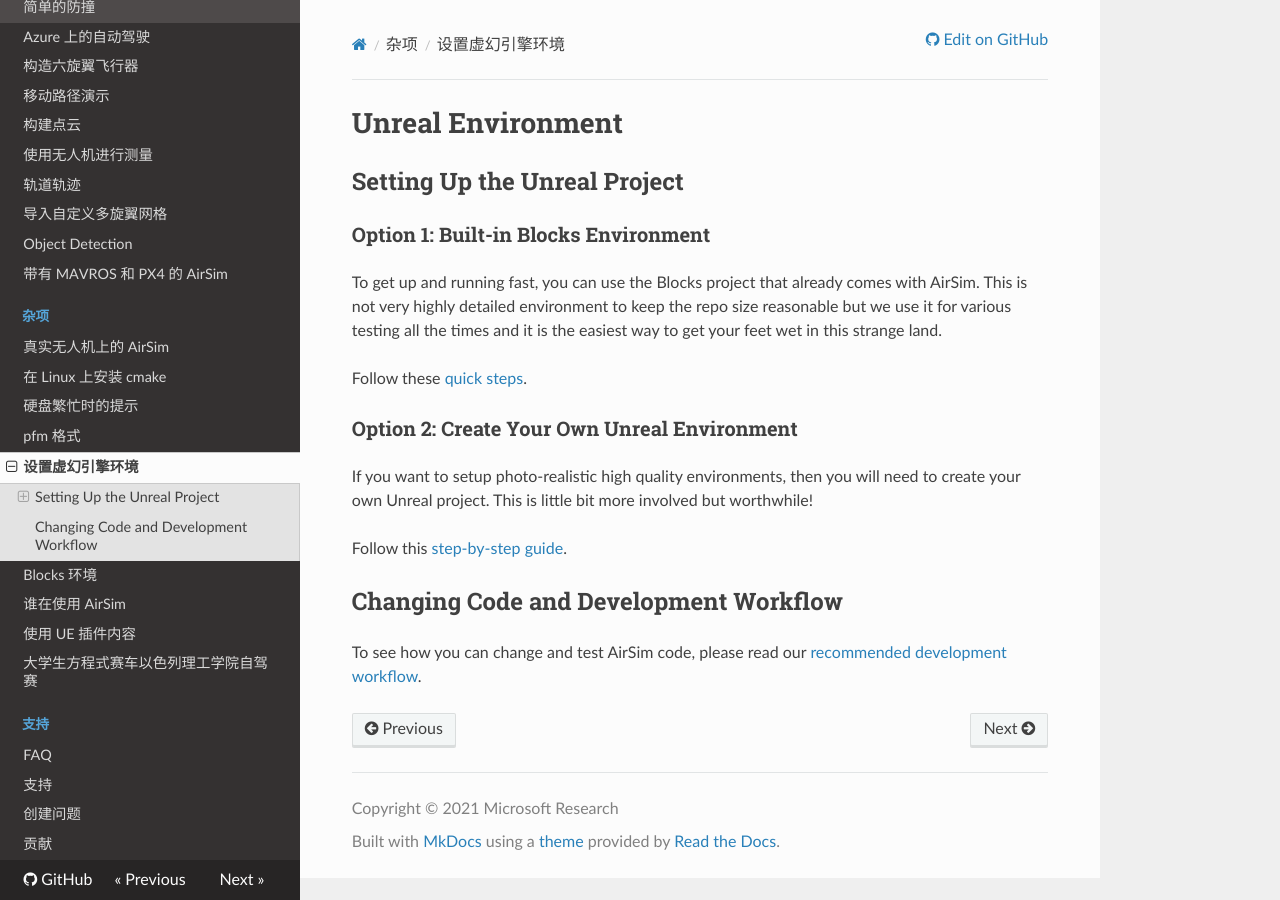
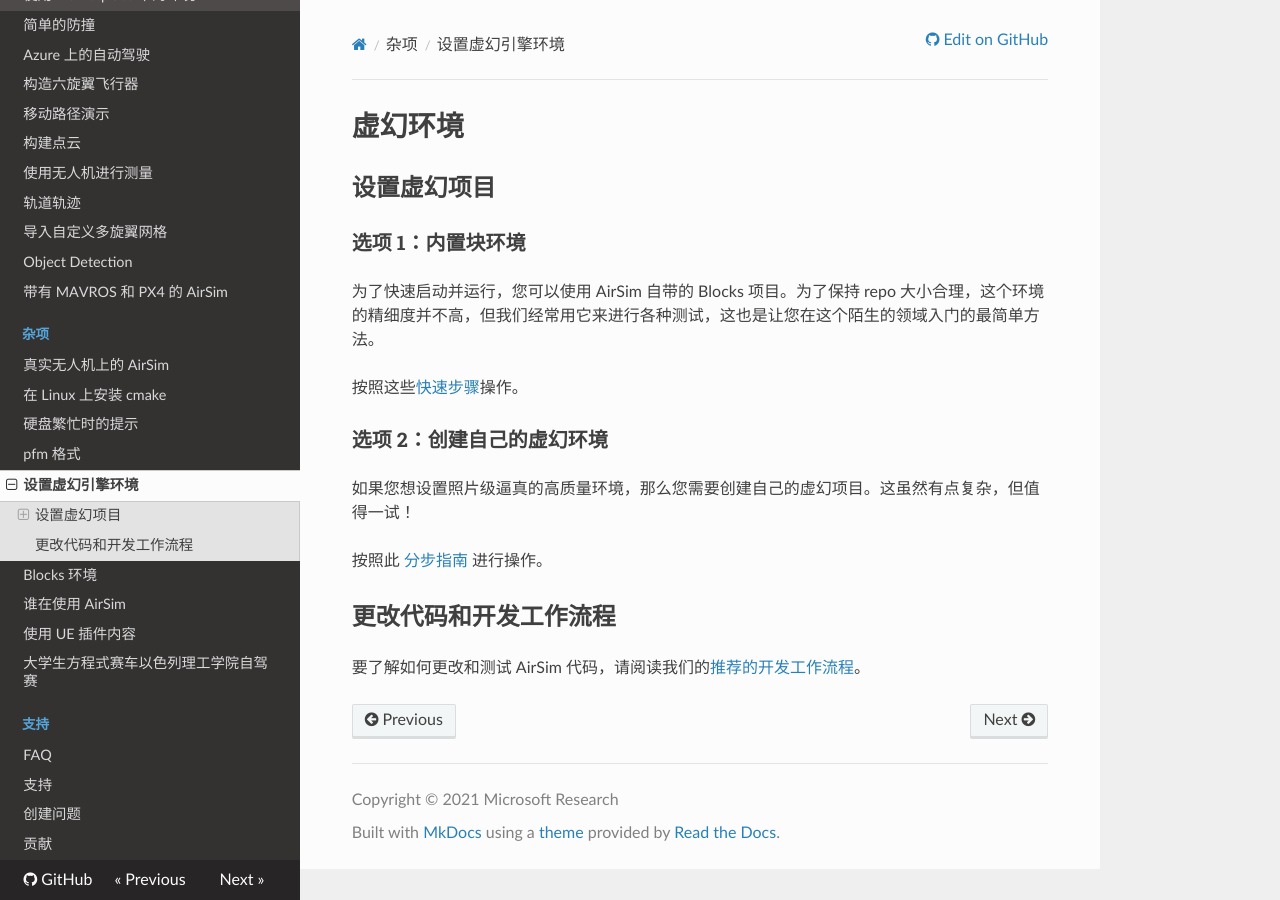
Before and after one commit to nongfu212/air_doc, an MkDocs documentation site: the page built from docs/unreal_proj.md, in a window 1280 px wide. Built offline with MkDocs 1.6.1, drawn with Linux system fonts in a browser that asks for light colours; nearby versions of some CDN libraries.

Commit message:
设置虚幻项目

```diff
--- a/docs/unreal_proj.md
+++ b/docs/unreal_proj.md
@@ -1,16 +1,21 @@
-# Unreal Environment
+# 虚幻环境
 
-## Setting Up the Unreal Project
+## 设置虚幻项目
 
-### Option 1: Built-in Blocks Environment
-To get up and running fast, you can use the Blocks project that already comes with AirSim. This is not very highly detailed environment to keep the repo size reasonable but we use it for various testing all the times and it is the easiest way to get your feet wet in this strange land.
+### 选项 1：内置块环境
 
-Follow these [quick steps](unreal_blocks.md).
+为了快速启动并运行，您可以使用 AirSim 自带的 Blocks 项目。为了保持 repo 大小合理，这个环境的精细度并不高，但我们经常用它来进行各种测试，这也是让您在这个陌生的领域入门的最简单方法。
 
-### Option 2: Create Your Own Unreal Environment
-If you want to setup photo-realistic high quality environments, then you will need to create your own Unreal project. This is little bit more involved but worthwhile!
+按照这些[快速步骤](unreal_blocks.md)操作。
 
-Follow this [step-by-step guide](unreal_custenv.md).
 
-## Changing Code and Development Workflow
-To see how you can change and test AirSim code, please read our [recommended development workflow](dev_workflow.md).
+### 选项 2：创建自己的虚幻环境
+
+如果您想设置照片级逼真的高质量环境，那么您需要创建自己的虚幻项目。这虽然有点复杂，但值得一试！
+
+按照此 [分步指南](unreal_custenv.md) 进行操作。
+
+
+## 更改代码和开发工作流程
+
+要了解如何更改和测试 AirSim 代码，请阅读我们的[推荐的开发工作流程](dev_workflow.md)。
```
